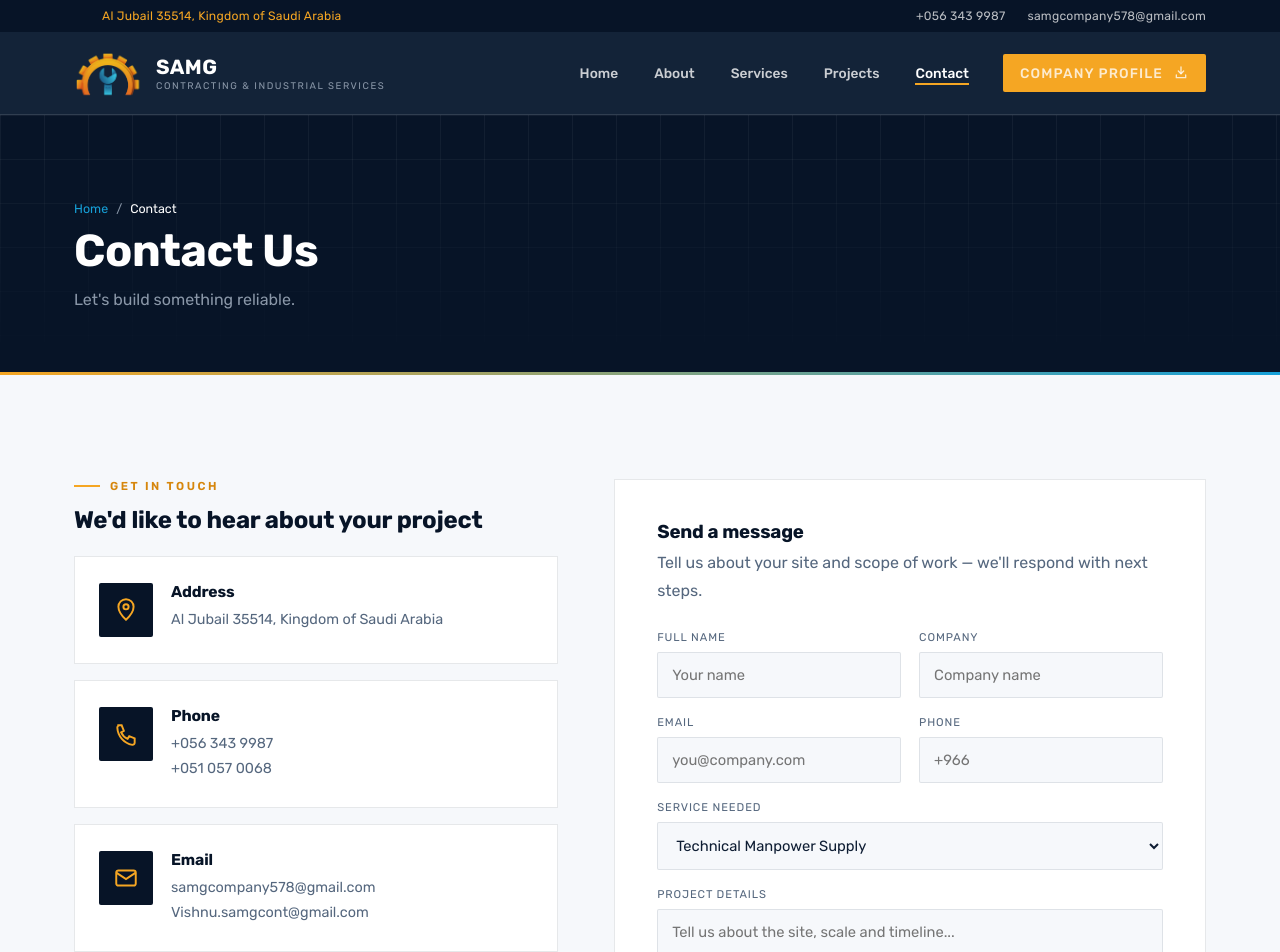
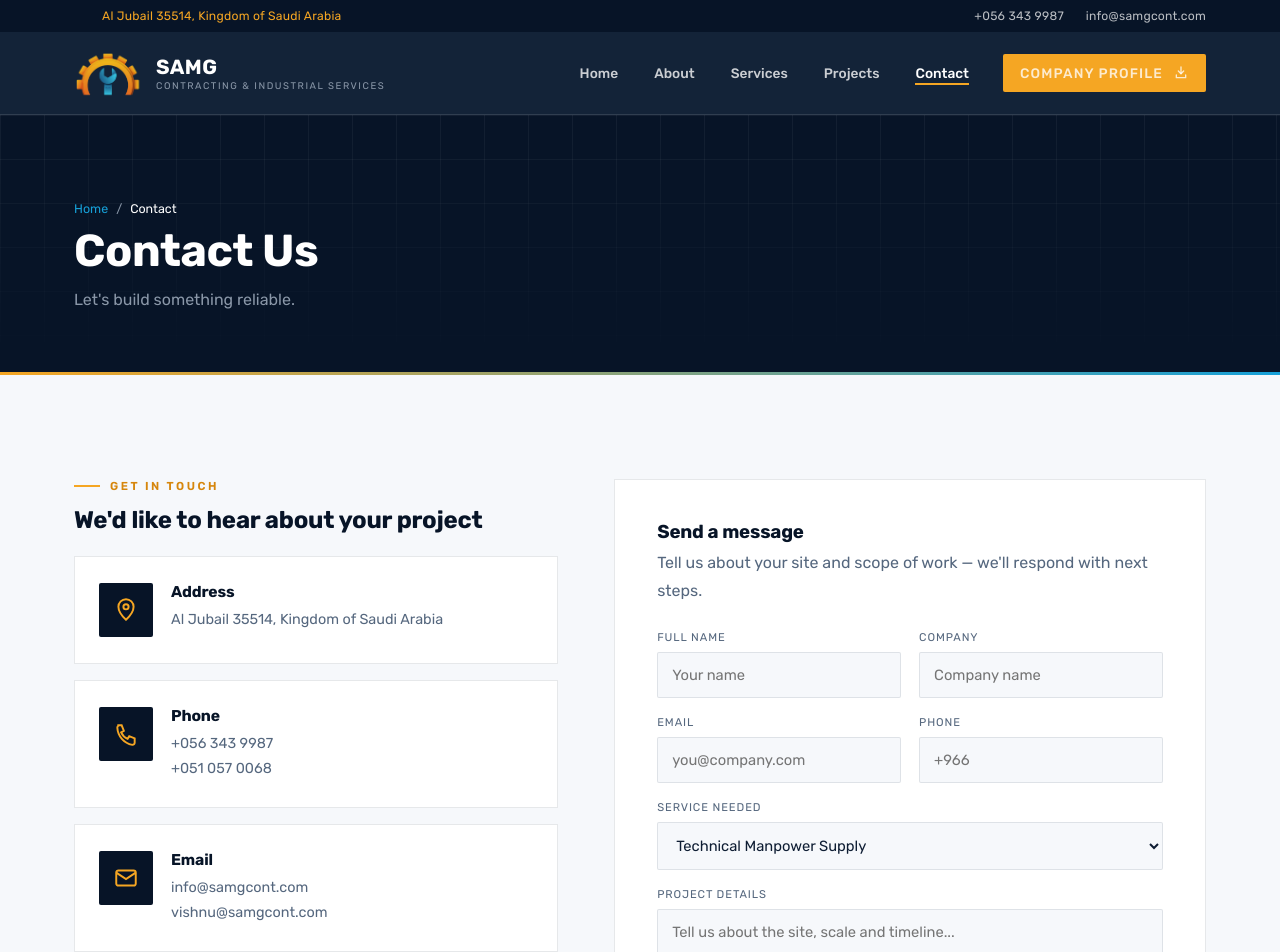
Before and after one commit to Siva051299/samgWeb, a plain HTML site: page contact.html in a window 1280 px wide. Shown: the top 952 px of the page. Drawn offline with Linux system fonts and the light colour scheme.

Commit message:
Updated mail id

```diff
--- a/contact.html
+++ b/contact.html
@@ -27,7 +27,7 @@
       </div>
       <div class="topbar-links">
         <a href="tel:+0563439987">+056 343 9987</a>
-        <a href="mailto:samgcompany578@gmail.com">samgcompany578@gmail.com</a>
+        <a href="mailto:info@samgcont.com">info@samgcont.com</a>
       </div>
     </div>
   </div>
@@ -101,8 +101,8 @@
               </svg></div>
             <div>
               <h4>Email</h4>
-              <p><a href="mailto:samgcompany578@gmail.com">samgcompany578@gmail.com</a><br><a
-                  href="mailto:Vishnu.samgcont@gmail.com">Vishnu.samgcont@gmail.com</a></p>
+              <p><a href="mailto:info@samgcont.com">info@samgcont.com</a><br><a
+                  href="mailto:vishnu@samgcont.com">vishnu@samgcont.com</a></p>
             </div>
           </div>
           <div class="map-frame reveal" style="margin-top:8px;">
@@ -223,7 +223,7 @@
             <li><svg viewBox="0 0 24 24" fill="none" stroke="currentColor" stroke-width="1.8">
                 <rect x="3" y="5" width="18" height="14" rx="2" />
                 <path d="M3 7l9 6 9-6" />
-              </svg><span>samgcompany578@gmail.com<br>Vishnu.samgcont@gmail.com</span></li>
+              </svg><span>info@samgcont.com<br>vishnu@samgcont.com</span></li>
           </ul>
         </div>
       </div>
```
Also changed, not shown: about.html (+2 -2 lines), index.html (+2 -2 lines), projects.html (+2 -2 lines), services.html (+2 -2 lines).
